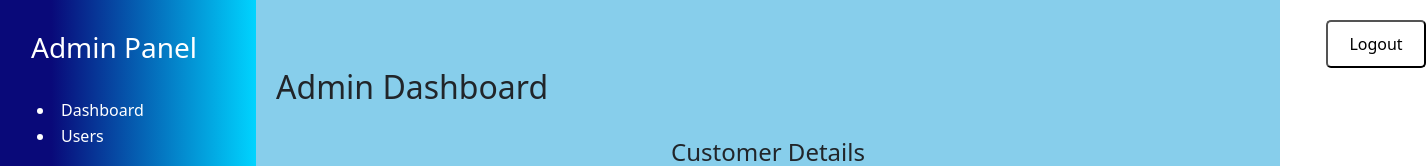
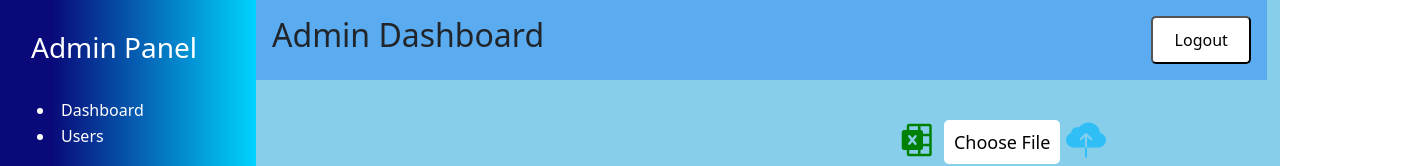
Before and after one commit to AjithaChand/Validation-project, a React (Create React App) app in the folder Insurance-app-main/: page /admin in a window 1280 px wide. Shown: the top 166 px of the page, 1426 px wide, since content can reach past the window. Built offline with nearby package versions, Linux system fonts and the light colour scheme; no server answers.

Commit message:
Updated files

```diff
--- a/Insurance-app-main/src/Adminpage.css
+++ b/Insurance-app-main/src/Adminpage.css
@@ -3,6 +3,14 @@
     color: white;
     width: 150px;
     border-radius: 7px;
+}
+
+.adminpage-header{
+    display: flex;
+    justify-content: space-between;
+    background-color: rgb(91, 171, 241);
+    margin-left: 20%;
+    margin-right: 1%;
 }
 
 .admin-table{
@@ -81,7 +89,6 @@
 
 .logout-btn{
     background-color: white;
-    margin-left: 1050px;
     border-radius: 5px;
     padding: 10px;
     width: 100px;
--- a/Insurance-app-main/src/Adminpage.js
+++ b/Insurance-app-main/src/Adminpage.js
@@ -79,9 +79,9 @@ const Adminpage = () => {
 
   return (
     <div>
-      <button onClick={handleLogout} className='logout-btn'>Logout</button>
-      <div>
+      <div className='adminpage-header fixed-top p-3'>
         <h2>Admin Dashboard</h2>
+        <button onClick={handleLogout} className='logout-btn'>Logout</button>
       </div>
       <div className='row'>
         <div className='col-12'>
--- a/Insurance-app-main/src/App.js
+++ b/Insurance-app-main/src/App.js
@@ -27,6 +27,7 @@ const App = () => {
             <Route path='adminpage' element={<Adminpage />} />
             <Route path='users' element={<Users />} />
           </Route>
+
           <Route path='/adminregister' element={<Adminregister />} />
           <Route path='/userpage' element={<Userpage />} />
           <Route path='/fileview' element={<FileViewer />} />
--- a/Insurance-app-main/src/Userdata.css
+++ b/Insurance-app-main/src/Userdata.css
@@ -27,3 +27,7 @@ aside a{
   background: none;
   border: none;
 }
+
+.userdata-container{
+    overflow-y: scroll;
+}
--- a/Insurance-app-main/src/Userdata.js
+++ b/Insurance-app-main/src/Userdata.js
@@ -26,7 +26,7 @@ const Userdata = () => {
           </ul>
         </nav>
       </aside>
-      <main>
+      <main className='userdata-container'>
           <Outlet/>
       </main>
     </div>
--- a/Insurance-app-main/src/Users.css
+++ b/Insurance-app-main/src/Users.css
@@ -26,3 +26,9 @@
     background: none;
     font-size: 25px;
 }
+
+.toggle{
+    background-color: rgb(91, 171, 241);
+    margin-left: 20%;
+    margin-right: 1%;
+}
--- a/Insurance-app-main/src/Users.js
+++ b/Insurance-app-main/src/Users.js
@@ -41,12 +41,12 @@ const Users = () => {
     }
 
   return (
-    <div>
-      <div className='toggle'>
+    <div className='users-container'>
+      <div className='toggle fixed-top p-3'>
         <h2>User Entry</h2>
       </div>
       <div className='row'>
-        <div className='user col-12'>
+        <div className='user col-12 mt-5'>
           <h4 className='text-center' style={{ paddingTop: "50px" }}>Customer Details</h4>
           <table className='mt-5 users-table' border={1}>
             <thead>
```
